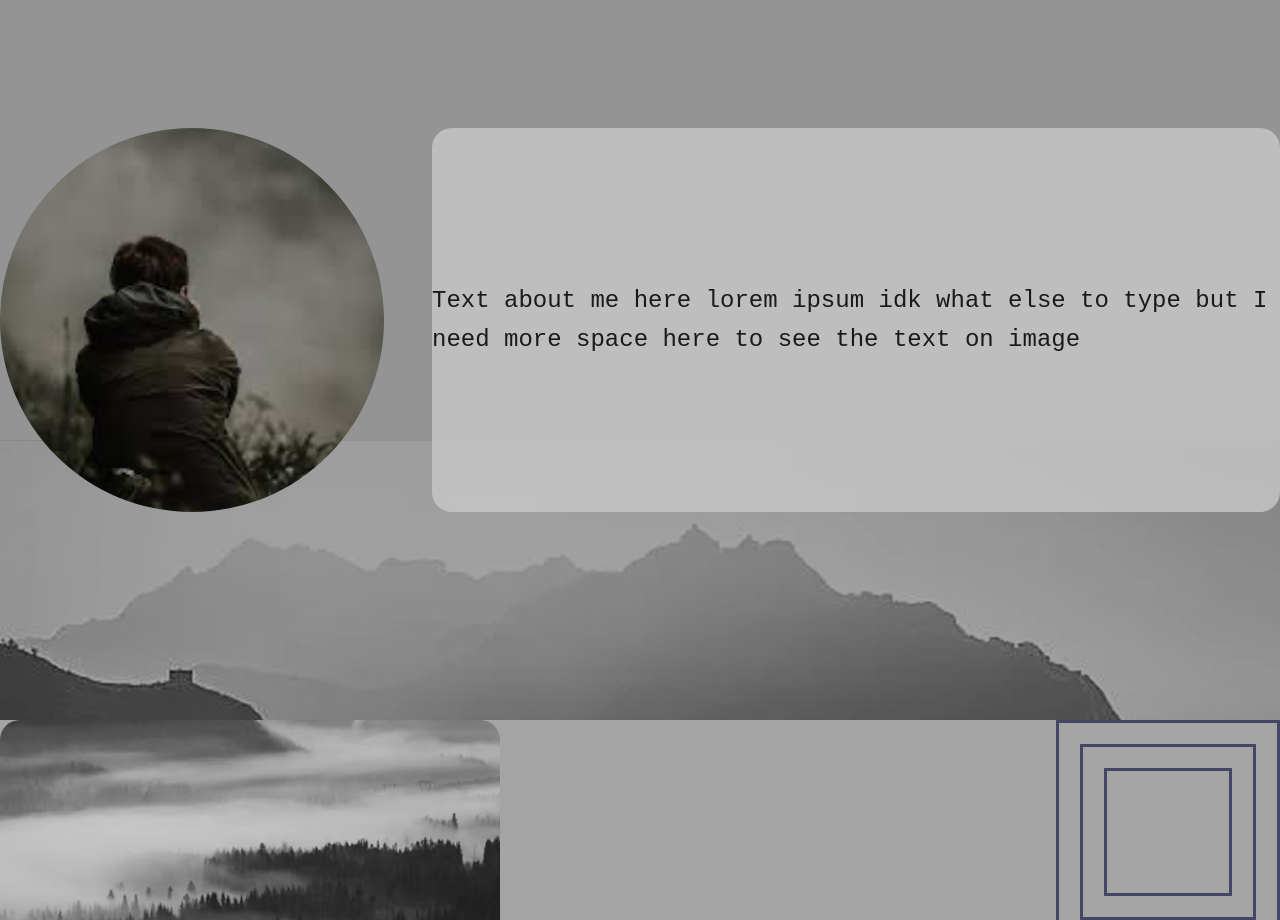
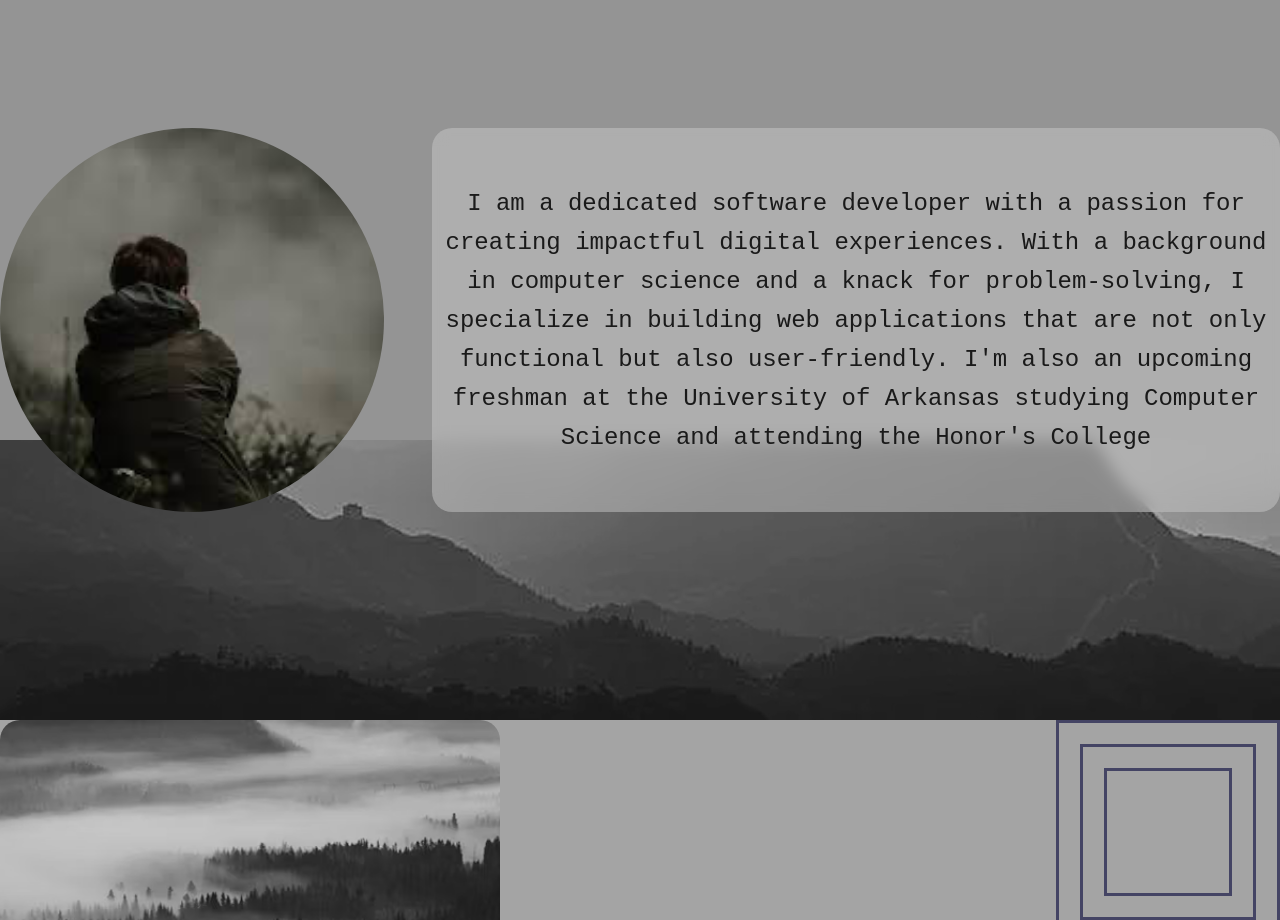
Before and after one commit to Brettberry07/portfolio, a Next.js app: page / in a window 1280 px wide. Shown: the part 2480-3400 px from the top of the page. Built offline with nearby package versions, Linux system fonts and the light colour scheme.

Commit message:
Update: Fixed the layout of the about section and added some text

```diff
--- a/src/components/sections/About.tsx
+++ b/src/components/sections/About.tsx
@@ -27,7 +27,7 @@ export default function About() {
             src="/who-am-I-image.png"
             alt="Mountain landscape background"
             fill
-            className="object-cover object-top grayscale"
+            className="object-cover object-bottom grayscale"
             sizes="100vw"
           />
           {/* Gradient overlay for text readability */}
@@ -36,10 +36,10 @@ export default function About() {
       </div>
 
       {/* Content */}
-      <div className="relative z-10 flex min-h-screen items-center py-16">
-        <div className="mx-auto w-full max-w-7xl px-6 md:px-12">
+      <div className="relative z-10 flex min-h-screen items-center justify-center py-16">
+        <div className="mx-auto w-full max-w-7xl px-8 md:px-16 lg:px-20">
           <motion.div
-            className="flex flex-col items-stretch gap-8 md:flex-row md:items-center md:gap-12"
+            className="flex flex-col items-center gap-8 md:flex-row md:justify-center md:gap-12"
             variants={staggerContainer}
             initial="hidden"
             whileInView="visible"
@@ -47,7 +47,7 @@ export default function About() {
           >
             {/* Circular Image - Left side */}
             <motion.div
-              className="flex flex-shrink-0 justify-center md:justify-start"
+              className="flex shrink-0 justify-center"
               variants={fadeInLeft}
             >
               <div className="relative h-56 w-56 overflow-hidden rounded-full md:h-72 md:w-72 lg:h-96 lg:w-96">
@@ -67,22 +67,21 @@ export default function About() {
               variants={fadeInRight}
             >
               <div
-                className="flex h-56 items-center p-8 md:h-72 md:p-10 lg:h-96 lg:p-12"
+                className="flex h-56 items-center justify-center p-10 md:h-72 md:p-14 lg:h-96 lg:p-16"
                 style={{
-                  backgroundColor: "rgba(200, 200, 200, 0.8)",
+                  backgroundColor: "rgba(200, 200, 200, 0.5)",
                   borderRadius: "20px",
                   backdropFilter: "blur(8px)",
                 }}
               >
                 <p
-                  className="text-lg leading-relaxed md:text-xl lg:text-2xl"
+                  className="text-center text-lg leading-relaxed md:text-xl lg:text-2xl"
                   style={{
                     fontFamily: "monospace",
                     color: "#1a1a1a",
                   }}
                 >
-                  Text about me here lorem ipsum idk what else to type but I need
-                  more space here to see the text on image
+                  I am a dedicated software developer with a passion for creating impactful digital experiences. With a background in computer science and a knack for problem-solving, I specialize in building web applications that are not only functional but also user-friendly. I'm also an upcoming freshman at the University of Arkansas studying Computer Science and attending the Honor's College
                 </p>
               </div>
             </motion.div>
```
